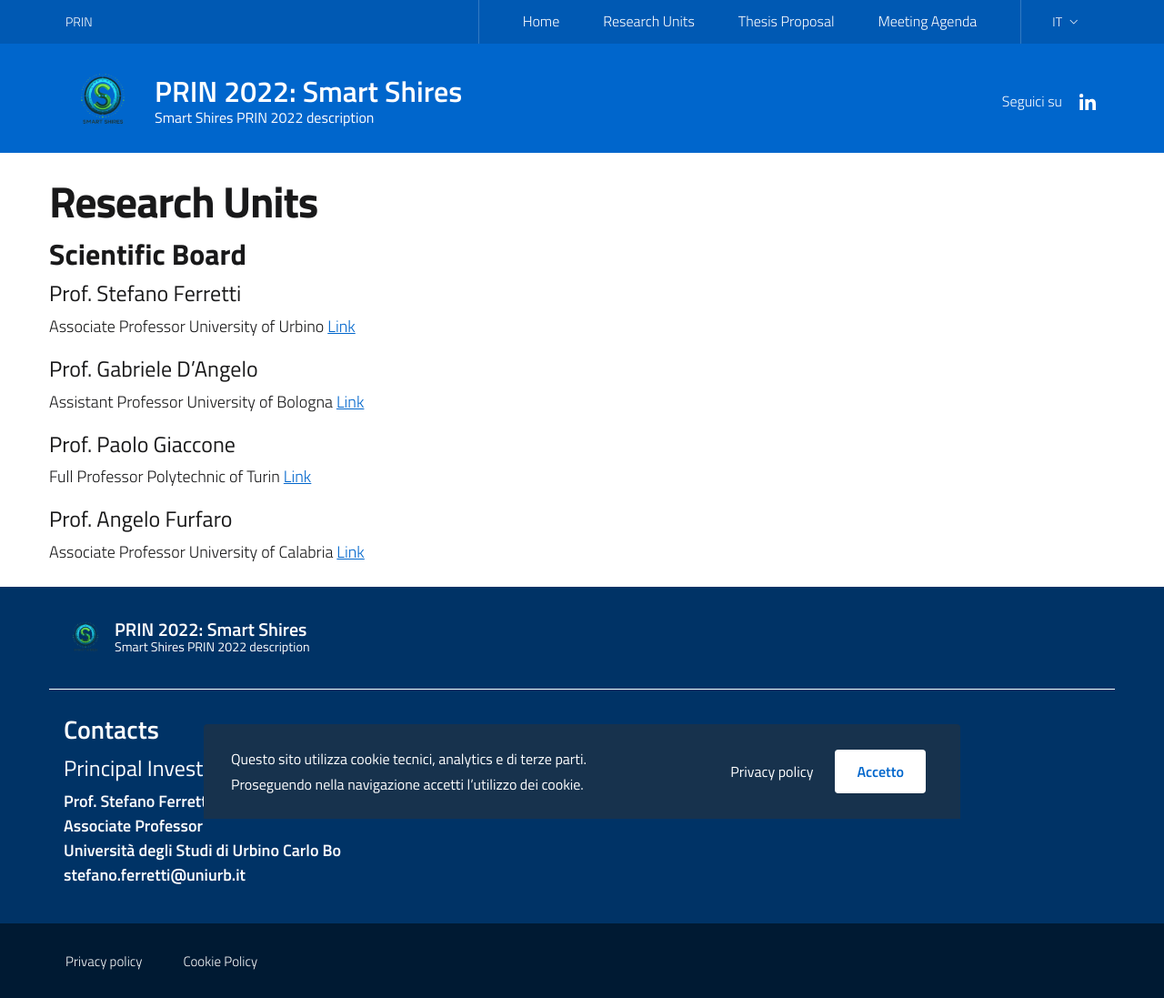
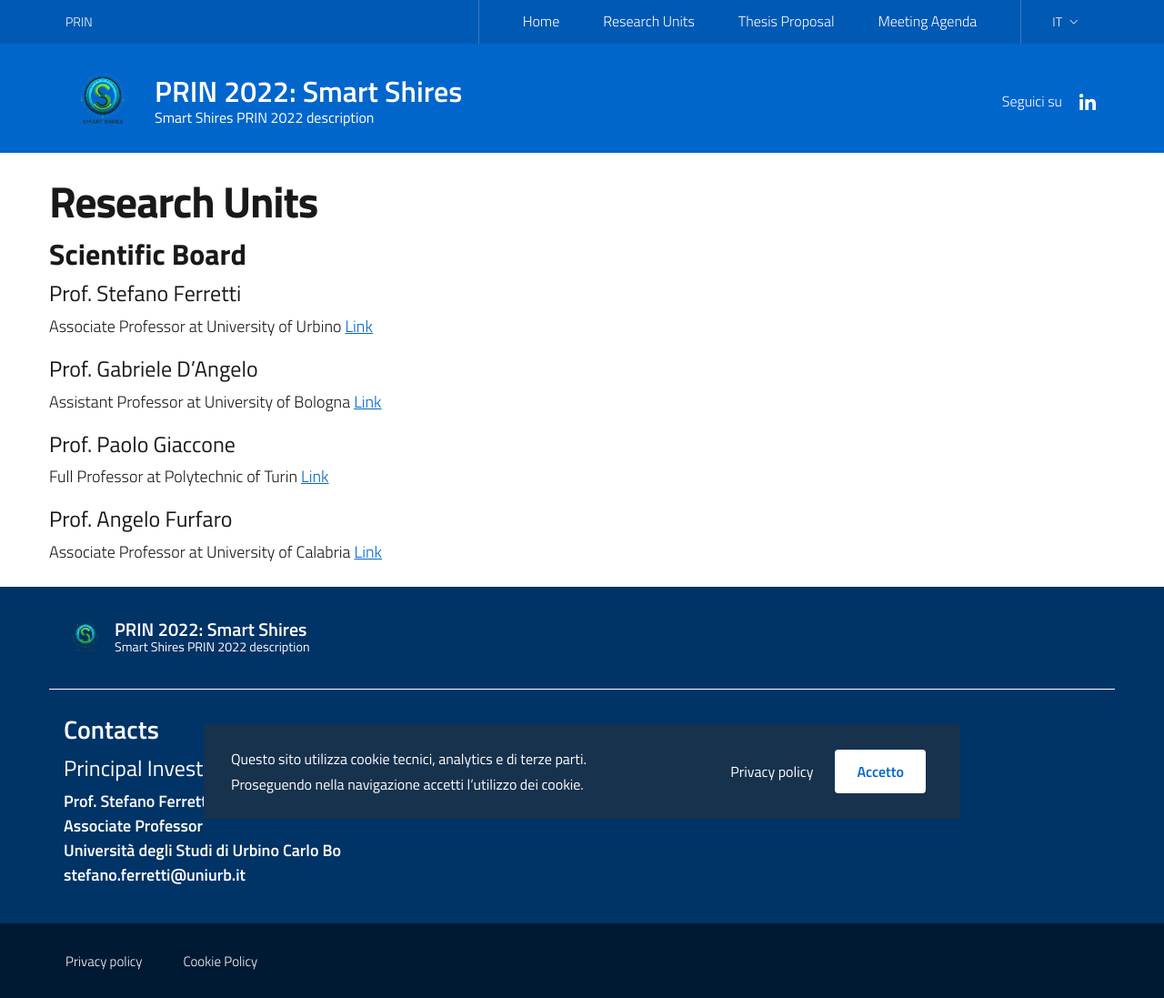
Before and after one commit to francescoblefari/smart_shires.github.io, a Jekyll site: the page built from it/research-units.md, in a window 1280 px wide. Shown: the whole page at 91% size. Built offline with Jekyll 4.4.1, drawn with Linux system fonts in a browser that asks for light colours.

```diff
--- a/it/research-units.md
+++ b/it/research-units.md
@@ -10,21 +10,21 @@ permalink: /it/research-units
 
 ##### Prof. Stefano Ferretti
 Associate Professor
-University of Urbino
+at University of Urbino
 [Link](https://www.uniurb.it/persone/stefano-ferretti)
 
 ##### Prof. Gabriele D'Angelo
 Assistant Professor
-University of Bologna
+at University of Bologna
 [Link](https://www.unibo.it/sitoweb/g.dangelo)
 
 ##### Prof. Paolo Giaccone
 Full Professor
-Polytechnic of Turin
+at Polytechnic of Turin
 [Link](https://www.unibo.it/sitoweb/g.dangelo)
 
 
 ##### Prof. Angelo Furfaro
 Associate Professor
-University of Calabria
+at University of Calabria
 [Link](#)
```
